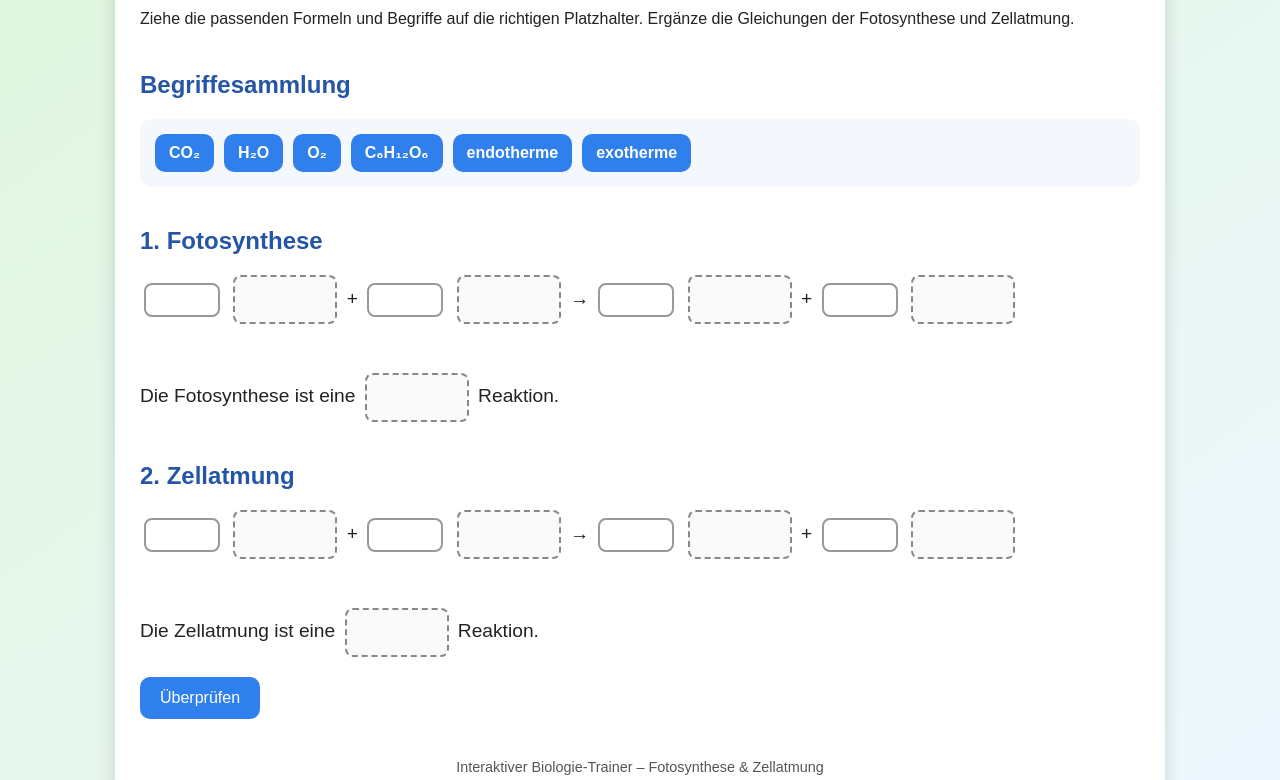
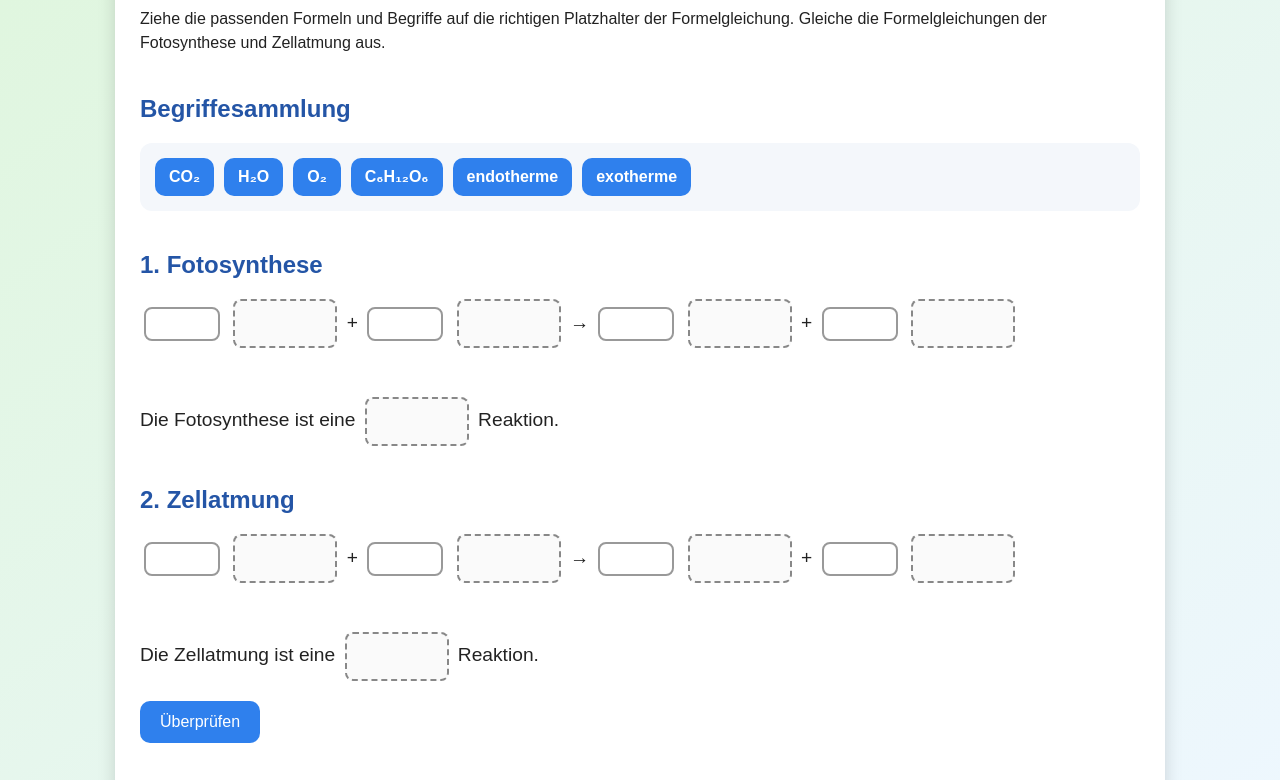
Before and after one commit to v4rzj4kk66-netizen/Zellatmung-und-Fotosynthese, a plain HTML site: page index.html in a window 1280 px wide. Shown: the part 119-899 px from the top of the page. Drawn offline with Linux system fonts and the light colour scheme.

Commit message:
Update index.html

```diff
--- a/index.html
+++ b/index.html
@@ -128,8 +128,8 @@
     <h1>🌿 Drag-&-Drop-Trainer: Fotosynthese & Zellatmung 🔬</h1>
 
     <p>
-      Ziehe die passenden Formeln und Begriffe auf die richtigen Platzhalter.
-      Ergänze die Gleichungen der Fotosynthese und Zellatmung.
+      Ziehe die passenden Formeln und Begriffe auf die richtigen Platzhalter der Formelgleichung.
+      Gleiche die Formelgleichungen der Fotosynthese und Zellatmung aus.
     </p>
 
     <h2>Begriffesammlung</h2>
```
